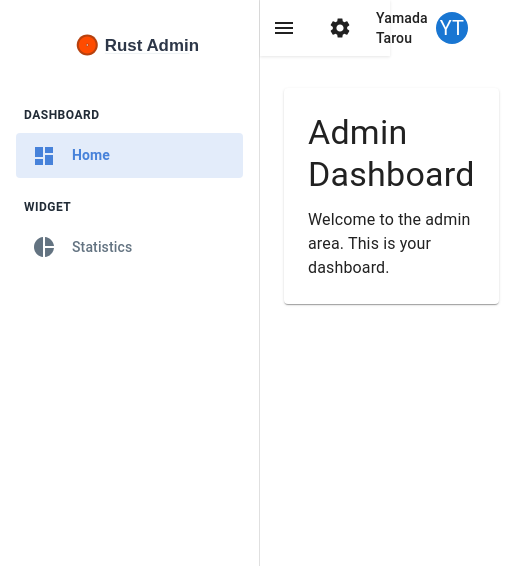
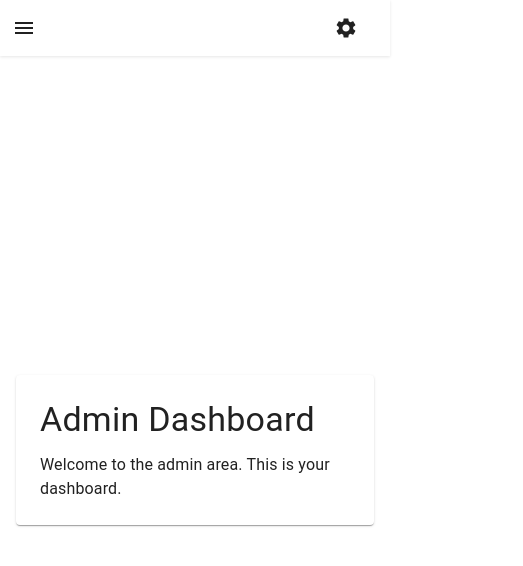
Before and after one commit to jonhomin/rust-web-framework, a React (Vite) app in the folder frontend/: page /admin in a window 390 px wide. Shown: the top 566 px of the page, 523 px wide, since content can reach past the window. Built offline with nearby package versions, Linux system fonts and the light colour scheme.

Commit message:
Responsive design implemented

```diff
--- a/frontend/src/components/Admin/AdminHeader/index.tsx
+++ b/frontend/src/components/Admin/AdminHeader/index.tsx
@@ -1,11 +1,4 @@
-import {
-  AppBar,
-  Toolbar,
-  IconButton,
-  Typography,
-  Box,
-  Avatar,
-} from "@mui/material";
+import { AppBar, Toolbar, IconButton, Typography, Box } from "@mui/material";
 import {
   Menu as MenuIcon,
   Settings as SettingsIcon,
@@ -14,9 +7,14 @@ import {
 interface AdminHeaderProps {
   onToggleSidebar?: () => void;
   isSidebarOpen?: boolean;
+  isMobile?: boolean;
 }
 
-const AdminHeader = ({ onToggleSidebar, isSidebarOpen }: AdminHeaderProps) => {
+const AdminHeader = ({
+  onToggleSidebar,
+  isSidebarOpen,
+  isMobile,
+}: AdminHeaderProps) => {
   return (
     <AppBar
       position="fixed"
@@ -24,12 +22,18 @@ const AdminHeader = ({ onToggleSidebar, isSidebarOpen }: AdminHeaderProps) => {
         backgroundColor: "white",
         color: "text.primary",
         boxShadow: "0px 1px 3px rgba(0, 0, 0, 0.1)",
-        width: `calc(100% - ${isSidebarOpen ? 260 : 0}px)`,
-        ml: `${isSidebarOpen ? 260 : 0}px`,
+        width: {
+          xs: "100%",
+          md: `calc(100% - ${isSidebarOpen && !isMobile ? 260 : 0}px)`,
+        },
+        ml: {
+          xs: 0,
+          md: isSidebarOpen && !isMobile ? "260px" : 0,
+        },
         transition: "all 0.3s ease",
       }}
     >
-      <Toolbar>
+      <Toolbar sx={{ minHeight: { xs: 56, sm: 64 } }}>
         <IconButton
           edge="start"
           color="inherit"
@@ -42,24 +46,23 @@ const AdminHeader = ({ onToggleSidebar, isSidebarOpen }: AdminHeaderProps) => {
 
         <Box sx={{ flexGrow: 1 }} />
 
-        <Box sx={{ display: "flex", alignItems: "center", gap: 2 }}>
+        <Box
+          sx={{ display: "flex", alignItems: "center", gap: { xs: 1, sm: 2 } }}
+        >
           <IconButton color="inherit">
             <SettingsIcon />
           </IconButton>
 
           <Box sx={{ display: "flex", alignItems: "center", gap: 1 }}>
-            <Typography variant="body2" sx={{ fontWeight: 500 }}>
+            <Typography
+              variant="body2"
+              sx={{
+                fontWeight: 500,
+                display: { xs: "none", sm: "block" },
+              }}
+            >
               Yamada Tarou
             </Typography>
-            <Avatar
-              sx={{
-                width: 32,
-                height: 32,
-                backgroundColor: "primary.main",
-              }}
-            >
-              YT
-            </Avatar>
           </Box>
         </Box>
       </Toolbar>
--- a/frontend/src/layouts/AdminLayout.tsx
+++ b/frontend/src/layouts/AdminLayout.tsx
@@ -1,55 +1,90 @@
-import { useState } from "react";
+import { useState, useEffect } from "react";
 import { Outlet } from "react-router-dom";
-import { Box } from "@mui/material";
+import { Box, useTheme, useMediaQuery, Drawer } from "@mui/material";
 import AdminSidebar from "../components/Admin/AdminSidebar";
 import AdminHeader from "../components/Admin/AdminHeader";
 
 export const AdminLayout = () => {
-  const [isSidebarOpen, setIsSidebarOpen] = useState(true);
+  const theme = useTheme();
+  const isMobile = useMediaQuery(theme.breakpoints.down("md"));
+  const [isSidebarOpen, setIsSidebarOpen] = useState(!isMobile);
+
+  // 画面サイズが変更されたときにサイドバーの状態を更新
+  useEffect(() => {
+    setIsSidebarOpen(!isMobile);
+  }, [isMobile]);
 
   const handleToggleSidebar = () => {
     setIsSidebarOpen(!isSidebarOpen);
   };
 
-  return (
-    <Box sx={{ display: "flex" }}>
-      {/* サイドバー */}
+  const sidebarContent = (
     <Box
       sx={{
-          width: isSidebarOpen ? 260 : 0,
-          transition: "width 0.3s ease",
+        width: 260,
+        height: "100vh",
         overflow: "hidden",
-          position: "fixed",
-          left: 0,
-          top: 0,
-          height: "100vh",
         bgcolor: "background.paper",
         borderRight: "1px solid",
         borderColor: "divider",
-          zIndex: (theme) => theme.zIndex.drawer,
       }}
     >
       <AdminSidebar />
     </Box>
+  );
 
-      {/* メインコンテンツエリア（ヘッダー含む） */}
+  return (
+    <Box sx={{ display: "flex" }}>
+      {/* モバイル用サイドバー（Drawer） */}
+      {isMobile ? (
+        <Drawer
+          variant="temporary"
+          open={isSidebarOpen}
+          onClose={handleToggleSidebar}
+          ModalProps={{ keepMounted: true }}
+          sx={{
+            display: { xs: "block", md: "none" },
+            "& .MuiDrawer-paper": { width: 260, boxSizing: "border-box" },
+          }}
+        >
+          {sidebarContent}
+        </Drawer>
+      ) : (
+        // デスクトップ用サイドバー
+        <Box
+          sx={{
+            width: isSidebarOpen ? 260 : 0,
+            flexShrink: 0,
+            transition: "width 0.3s ease",
+            overflow: "hidden",
+          }}
+        >
+          {sidebarContent}
+        </Box>
+      )}
+
+      {/* メインコンテンツエリア */}
       <Box
         sx={{
           flexGrow: 1,
-          marginLeft: isSidebarOpen ? "260px" : 0,
+          width: {
+            xs: "100%",
+            md: `calc(100% - ${isSidebarOpen ? 260 : 0}px)`,
+          },
+          ml: { xs: 0, md: isSidebarOpen ? "260px" : 0 },
           transition: "margin-left 0.3s ease",
-          minHeight: "100vh",
         }}
       >
         <AdminHeader
           onToggleSidebar={handleToggleSidebar}
           isSidebarOpen={isSidebarOpen}
+          isMobile={isMobile}
         />
         <Box
           component="main"
           sx={{
-            p: 3,
-            mt: 8,
+            p: { xs: 2, sm: 3 },
+            mt: { xs: 7, sm: 8 },
           }}
         >
           <Outlet />
```
Lines whose indentation alone changed are shown as unchanged.
